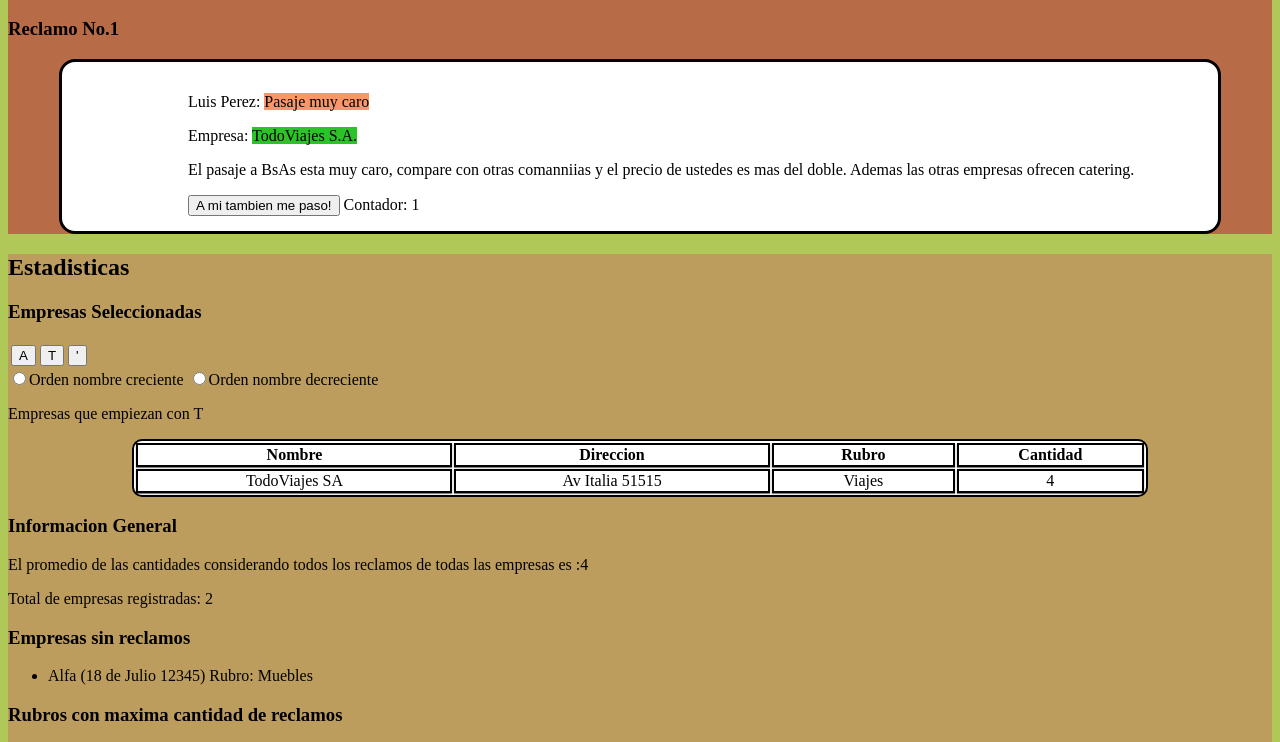
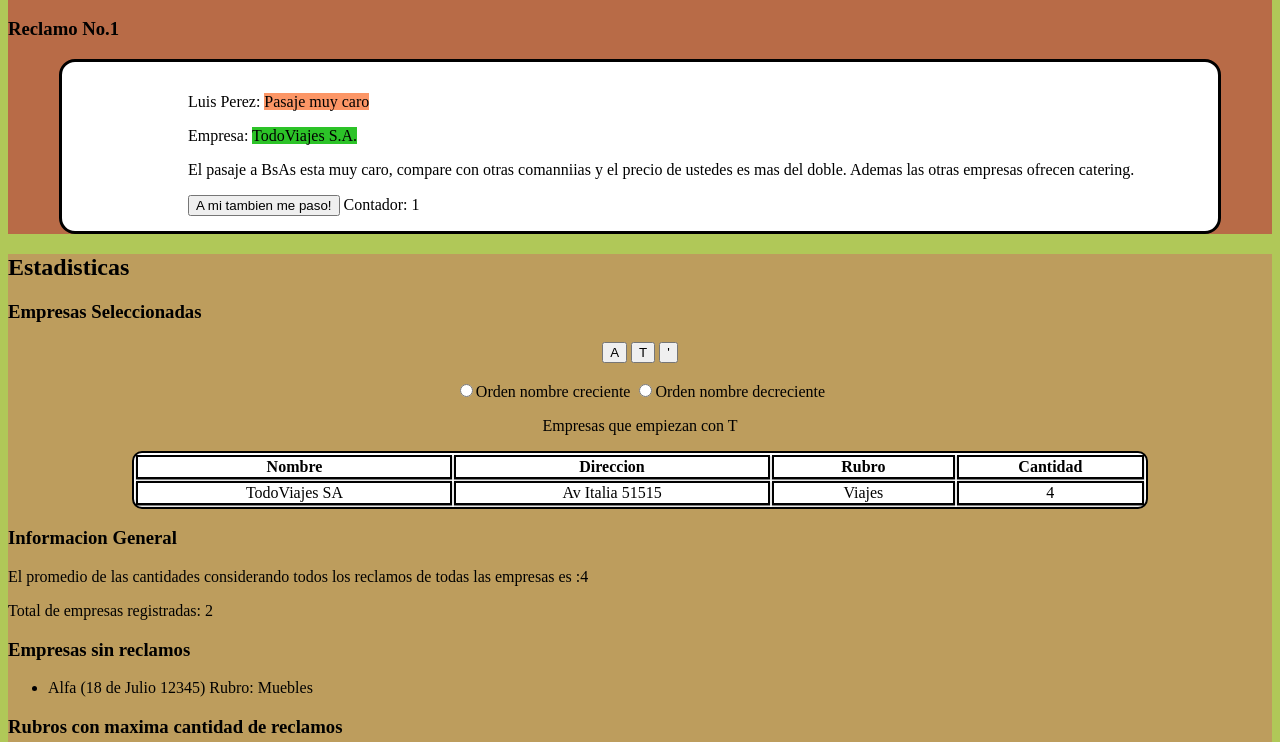
Before and after one commit to bacosta2711/obligatorio1_p1_2023, a plain HTML site: page index.html in a window 1280 px wide. Shown: the part 916-1658 px from the top of the page. Drawn offline with Linux system fonts and the light colour scheme.

Commit message:
Ojala el ultimo

```diff
--- a/index.html
+++ b/index.html
@@ -35,10 +35,10 @@
 		<p>Sitio desarrollado en el curso de Programacion 1 - 1er semestre 2023 - Universidad ORT Uruguay por:
 		</p>
 
-		<img class="Mateo" src="./src/img/mateo.jpg" alt="Mateo Seijo" width="600">
+		<a href="src/img/mateo.jpg"><img class="Mateo" src="./src/img/mateo.jpg" alt="Mateo Seijo" width="600"></a>
 		<span> Mateo Seijo 309095</span><br><br>
-		<img class="Bruno" src="./src/img/bacosta_image.png" alt="Bruno Acosta" width="600">
-		<span> Bruno Acosta 313080</span>
+		<a href="src/img/bacosta_image.png"><img class="Bruno" src="./src/img/bacosta_image.png" alt="Bruno Acosta" width="600"></a>
+		<span> Bruno Acosta 313080</span><br>
 		<button class="reclamo">Agrega tu reclamo aqui</button>
 	</section>
 	<!-- Section asociado a el sitio para agregar reclamos-->
@@ -96,7 +96,7 @@
 			</table>
 		</form>
 	</section>
-	<!-- Section asociado a el sitio para rver reclamos ingresados-->
+	<!-- Section asociado a el sitio para ver reclamos ingresados-->
 
 	<section class="ticketIn-box-decoration">
 		<h2>Reclamos Ingresados (los mas recientes primeros)</h2><br>
@@ -127,7 +127,6 @@
 				</span>
 			</div>
 		</div>
-
 	</section>
 
 	<!-- Section asociado a el sitio para ver estadisticas-->
@@ -137,19 +136,16 @@
 		<h3>Empresas Seleccionadas</h3>
 
 		<div class="buttonRadio">
-			<table class="tableButton">
-				<tr>
-					<td class="buttonCenter"><button>A</button></td>
-					<td class="buttonCenter"><button>T</button></td>
-					<td class="buttonCenter"><button>'</button></td>
-				</tr>
-			</table>
+
+			<button class="buttonTable">A</button>
+			<button class="buttonTable">T</button>
+			<button class="buttonTable">'</button><br><br>
 			<input type="radio" name="orden" id="idRadio"><label for="idRadio">Orden nombre creciente </label>
 			<input type="radio" name="orden" id="idRadio1"><label for="idRadio1">Orden nombre decreciente</label>
 		</div>
-		<p>Empresas que empiezan con T</p>
+		<p class="companyT">Empresas que empiezan con T</p>
 
-		<div class="tabla1">
+		<div class="tableOne">
 			<table>
 				<tr>
 					<th class="tableHeadOne"><B>Nombre</B></th>
--- a/style.css
+++ b/style.css
@@ -1,8 +1,9 @@
 Body {
     background-color: #B0C858;
 }
+
 /*=============================== Navegation Bar Styles	=============================== #A7C14E*/
-.nav-decoration{
+.nav-decoration {
     color: #2A760F;
     height: 30px;
 }
@@ -17,19 +18,19 @@ Body {
     padding-right: 20px;
 }
 
-.nav-list__item button{
+.nav-list__item button {
     padding: 1px;
     border: none;
 }
 
 /*======================= Navegation Bar Styles === Images	=================== */
 
-.nav-decoration-logo{
+.nav-decoration-logo {
     height: 43px;
     width: auto;
 }
 
-.nav-decoration-button-img{
+.nav-decoration-button-img {
     height: 15px;
     width: auto;
 }
@@ -37,25 +38,26 @@ Body {
 
 
 /*=============================== Add Ticket section Styles	=========================== */
-.ticket-box-decoration{
-	background-color:#BB9147;
+.ticket-box-decoration {
+    background-color: #BB9147;
 }
 
-.ticket_dsc{
+.ticket_dsc {
     width: 150%;
-	height: auto ;
+    height: auto;
 }
+
 /*===============================Registred Ticket section Styles	=================== */
-.ticketIn-box-decoration{
+.ticketIn-box-decoration {
     background-color: #B86B47;
 }
 
 
-.ticketIn-boxItem-decoration{
+.ticketIn-boxItem-decoration {
     /*	width: 75%;*/
 }
 
-.ticketIn-boxItemInfo-decoration{
+.ticketIn-boxItemInfo-decoration {
     background-color: white;
     padding-left: 10%;
     padding-top: 15px;
@@ -68,17 +70,20 @@ Body {
     border-width: 3px;
 }
 
-.company_style{
+.company_style {
     background-color: #2CC328;
 }
-.name_style{
+
+.name_style {
     background-color: #FC9666;
 }
+
 .claimsManagement {
-    background-color:  #FF956E;
+    background-color: #FF956E;
 
 
 }
+
 .reclamo {
     display: flex;
     justify-content: center;
@@ -95,20 +100,33 @@ Body {
     margin-left: auto;
     margin-right: auto;
 }
-.statisticsSite{
+
+.statisticsSite {
     background-color: #BD9D5D;
 
 }
-.buttonCenter{
+
+
+.buttonCenter {
     border: #000000;
     text-align: center;
-    margin-left: auto;
-    margin-right: auto;
+    margin: 0 auto;
 }
-.tableButtom{
+
+
+.buttonTable {
+    text-align: center;
+    margin: 0 auto;
+}
+.buttonRadio {
+    text-align: center;
+    margin: 0 auto;
+}
+.companyT{
     text-align: center;
 }
-.tabla1 {
+
+.tableOne {
     border: 2px solid;
     background-color: white;
     display: flex;
@@ -118,31 +136,35 @@ Body {
     height: 20%;
     border-radius: 10px;
 }
-.Mateo{
-    width: 20px;
-    height: 20px;
-}
-.Bruno{
+
+.Mateo {
     width: 20px;
     height: 20px;
 }
 
-.tableHeadOne,.celdaOne{
+.Bruno {
+    width: 20px;
+    height: 20px;
+}
+
+.tableHeadOne,
+.celdaOne {
     border: 2px solid;
     margin-left: auto;
     margin-right: auto;
     width: 350px;
     box-shadow: 0 1px 1px rgba(0, 0, 0, 0.5);
     text-align: center;
+}
 
-}
-.tableHeadTwo,.celdaTwo{
+.tableHeadTwo,
+.celdaTwo {
     border: 2px solid;
     width: 200px;
     box-shadow: 0 1px 1px rgba(0, 0, 0, 0.5);
     text-align: center;
+}
 
-}
 .addCompany {
     background-color: #AFF6A1;
 }
```
Also changed, not shown: src/img/mateo.jpg. Lines whose indentation alone changed are shown as unchanged.
